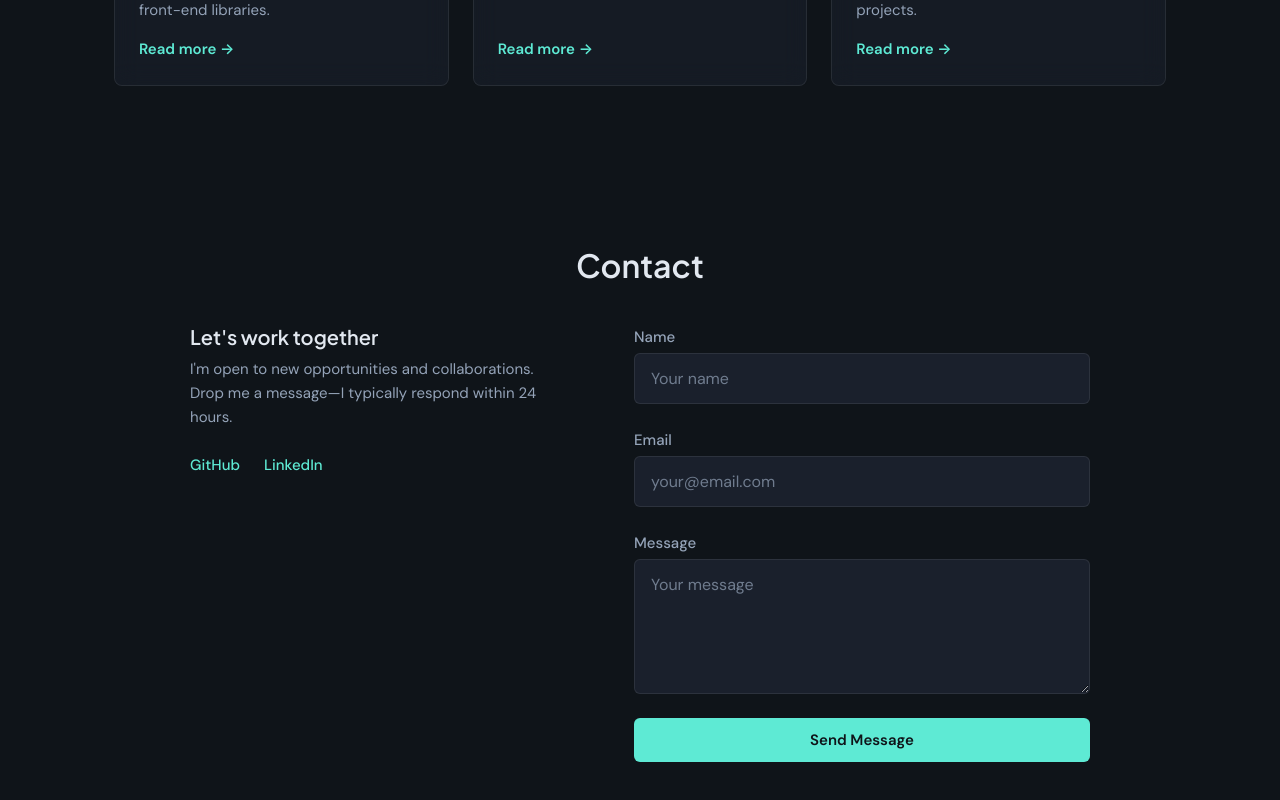
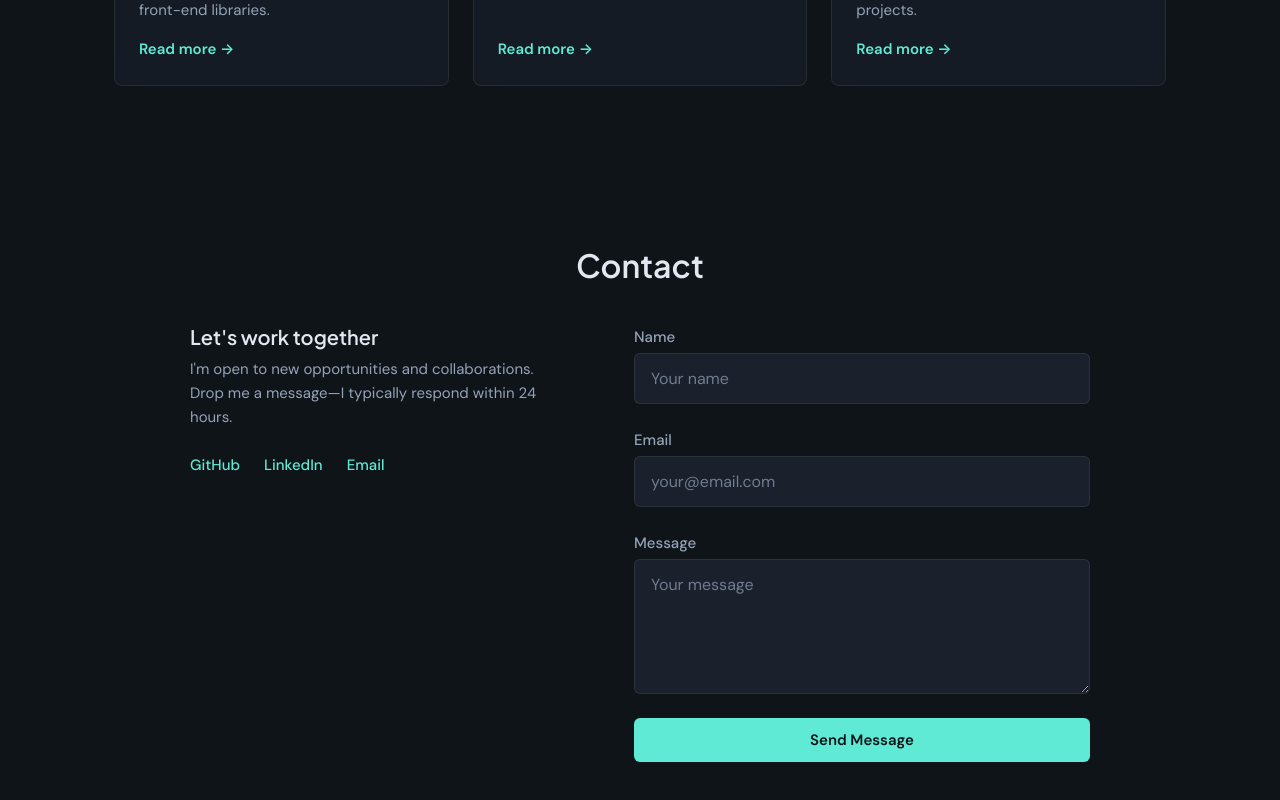
Before and after one commit to Veka85/portfolio, a React (Vite) app: page / in a window 1280 px wide. Shown: the part 3321-4121 px from the top of the page. Built offline with nearby package versions, Linux system fonts and the light colour scheme.

Commit message:
Add email social link in contact section

```diff
--- a/src/components/sections/ContactSection.jsx
+++ b/src/components/sections/ContactSection.jsx
@@ -103,6 +103,13 @@ export default function ContactSection() {
             >
               LinkedIn
             </a>
+            <a
+              href={socialLinks.email}
+              className={styles.contact__socialLink}
+              aria-label="Send email"
+            >
+              Email
+            </a>
           </div>
         </div>
         <form
--- a/src/data/content.js
+++ b/src/data/content.js
@@ -274,6 +274,7 @@ export const blogPostsContent = {
 export const socialLinks = {
   github: 'https://github.com/Veka85',
   linkedin: 'https://www.linkedin.com/in/vedran-kovacevic-bl/',
+  email: 'mailto:vedrank85@gmail.com',
 }
 
 export const contactMessage = {
```
